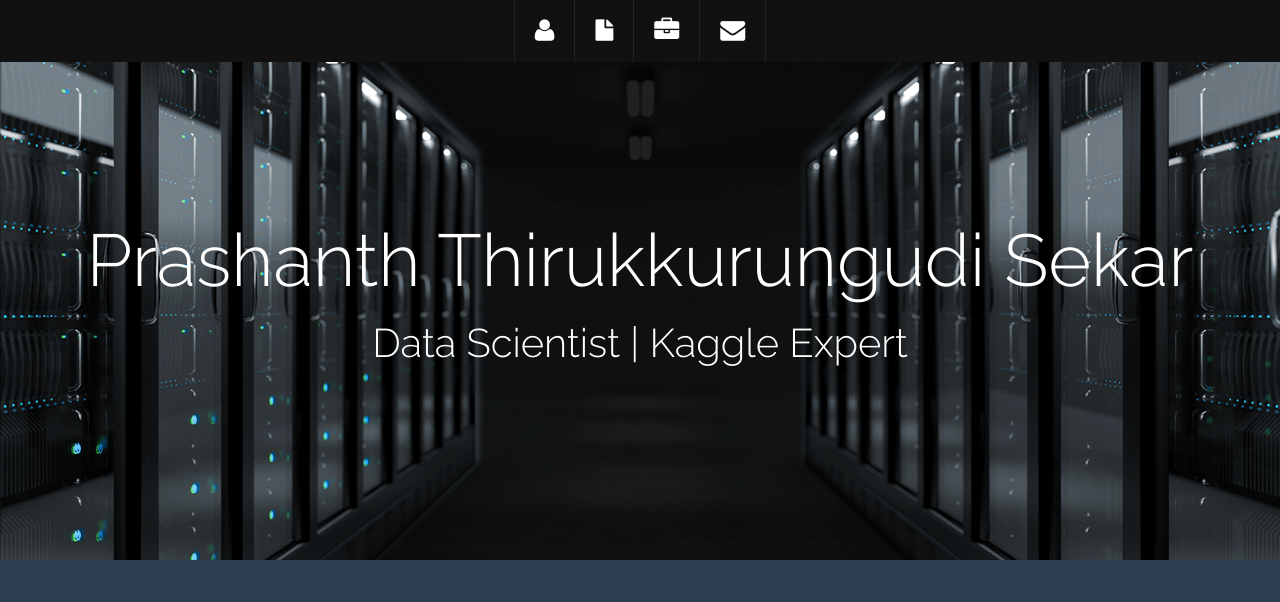
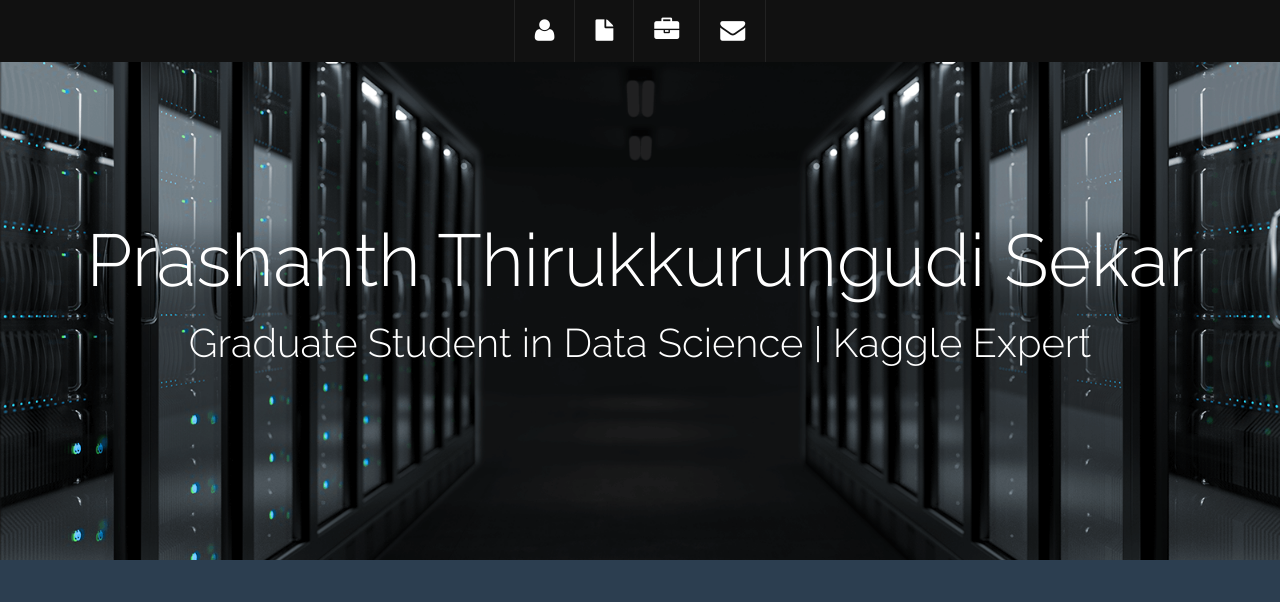
Before and after one commit to Prashanth1194/Personal-Website, a plain HTML site: page index.html in a window 1280 px wide. Shown: the top 602 px of the page. Drawn offline with Linux system fonts and the light colour scheme.

Commit message:
Changes made

```diff
--- a/index.html
+++ b/index.html
@@ -62,7 +62,7 @@
 
 					<h1 style="color: white;font-size: 55pt;">Prashanth Thirukkurungudi Sekar</h1>
 
-					<h2 style="color: white;font-size: 30pt;">Data Scientist | Kaggle Expert</h2>
+					<h2 style="color: white;font-size: 30pt;">Graduate Student in Data Science | Kaggle Expert </h2>
 				</div><!--/.col-lg-12 -->
 			</div><!--/.row -->
 		</div><!--/.container -->
```
